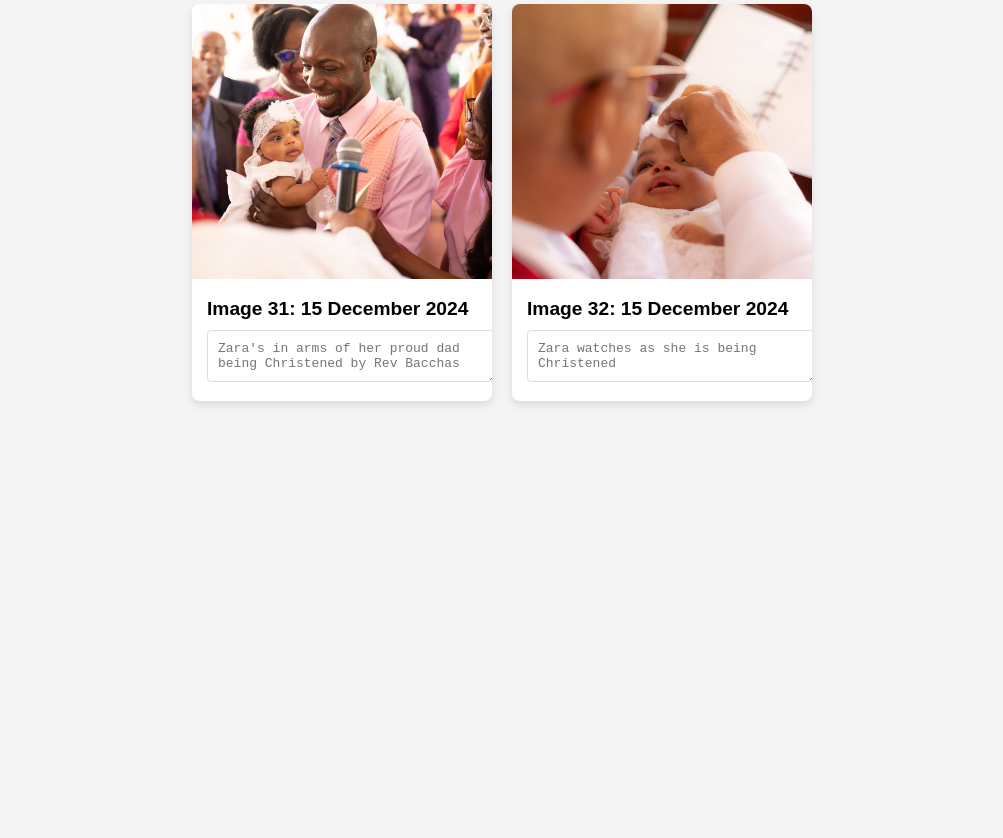
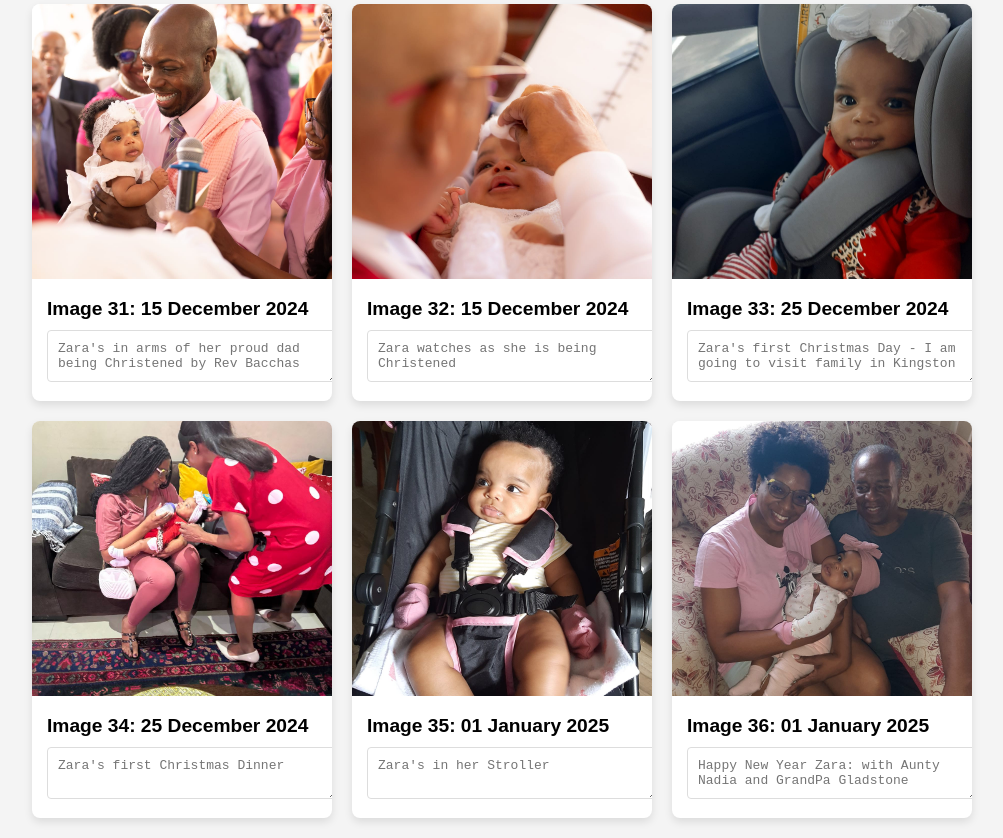
Before and after one commit to gladstone28/zara-album, a plain HTML site: page index.html in a window 1280 px wide. Shown: the part 4266-5104 px from the top of the page, without its empty margins (138-1141 px from the left). Before the commit the page ends 4687 px from the top, so only its background shows below. Drawn offline with Linux system fonts and the light colour scheme.

Commit message:
updated the album

```diff
--- a/index.html
+++ b/index.html
@@ -294,7 +294,34 @@
                 <textarea placeholder="Zara watches as she is being Christened"></textarea>
             </div>
         </div>
-
+        <div class="card">
+            <img src="merry-christmas-zara.jpeg" alt="Image 37">
+            <div class="card-content">
+                <h3>Image 33: 25 December 2024</h3>
+                <textarea placeholder="Zara's first Christmas Day - I am going to visit family in Kingston"></textarea>
+            </div>
+        </div>
+        <div class="card">
+            <img src="zaras-first-chrismas-dinner.jpeg" alt="Image 38">
+            <div class="card-content">
+                <h3>Image 34: 25 December 2024</h3>
+                <textarea placeholder="Zara's first Christmas Dinner"></textarea>
+            </div>
+        </div>
+        <div class="card">
+            <img src="zara-in-her-stroller.jpeg" alt="Image 39">
+            <div class="card-content">
+                <h3>Image 35: 01 January 2025</h3>
+                <textarea placeholder="Zara's in her Stroller"></textarea>
+            </div>
+        </div>
+        <div class="card">
+            <img src="happy-new-year-zara.jpeg" alt="Image 40">
+            <div class="card-content">
+                <h3>Image 36: 01 January 2025</h3>
+                <textarea placeholder="Happy New Year Zara: with Aunty Nadia and GrandPa Gladstone"></textarea>
+            </div>
+        </div>
 
 
     </div>
```
Also changed, not shown: happy-new-year-zara.jpeg (added), merry-christmas-zara.jpeg (added), zara-in-her-stroller.jpeg (added), zaras-first-chrismas-dinner.jpeg (added).
